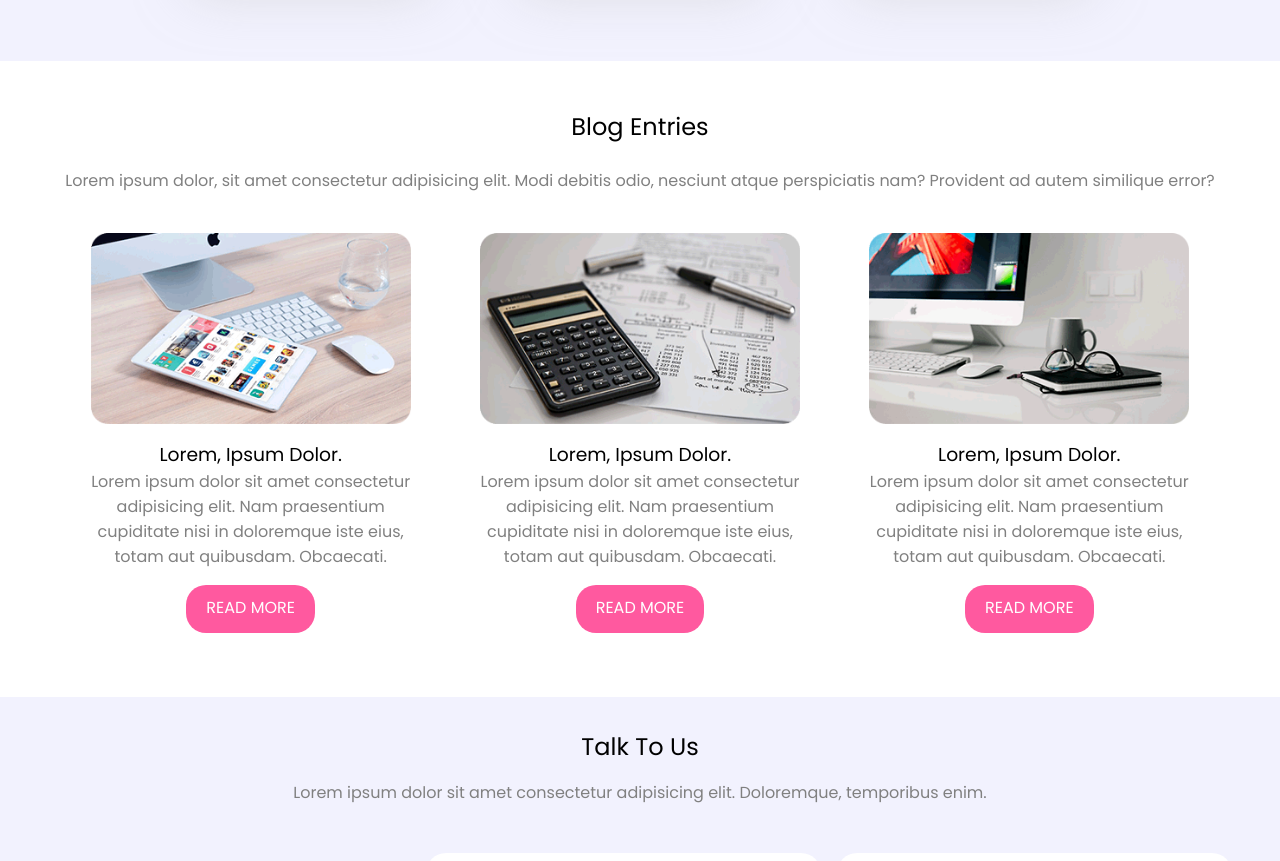
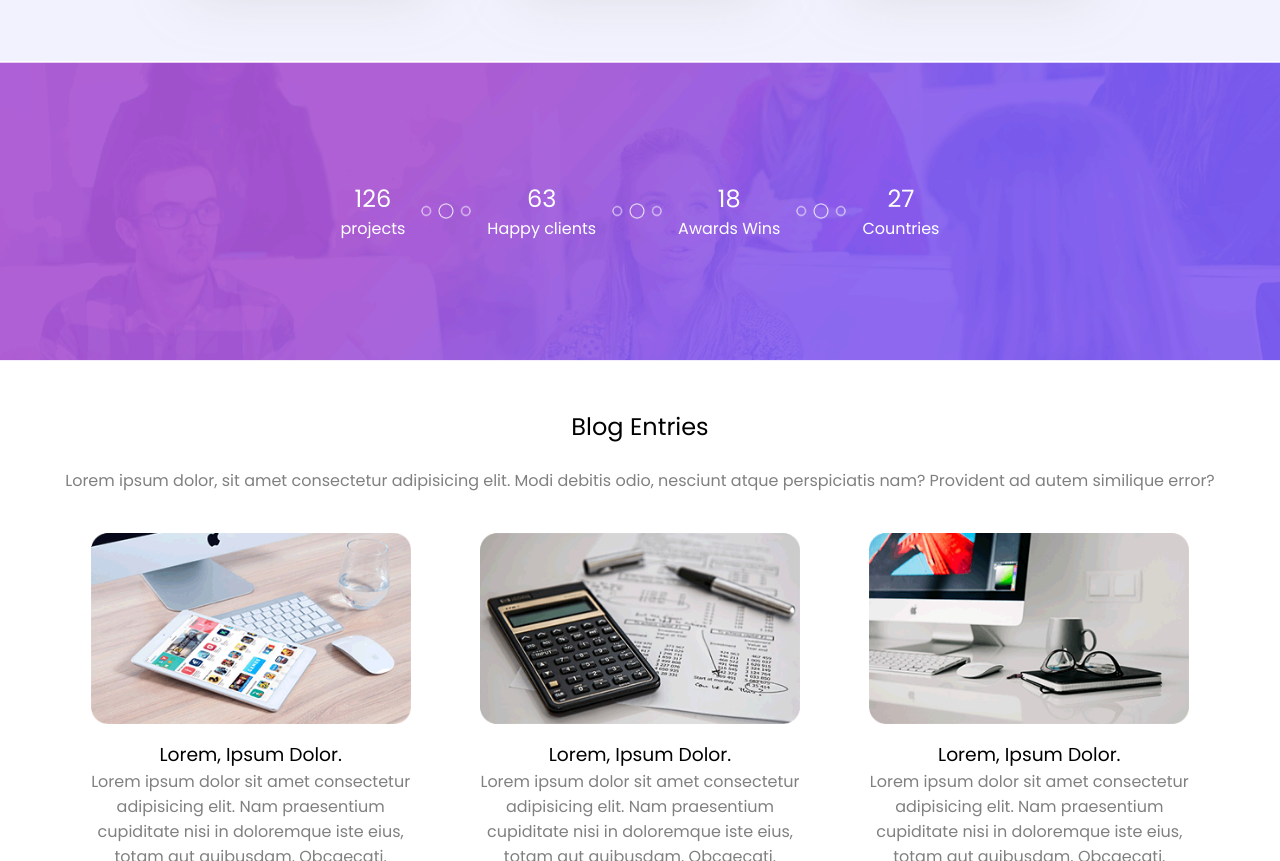
Before and after one commit to MalikAbdCom/malik-tugas-html-css, a website: page index.html in a window 1280 px wide. Shown: the part 3160-4021 px from the top of the page. Drawn offline with Linux system fonts and the light colour scheme.

Commit message:
trust calc section

```diff
--- a/index.html
+++ b/index.html
@@ -412,7 +412,53 @@
     </section>
     <!--                    end of pricing plans -->
 
-    <!--                    blog endtries -->
+    <!--                    trust calc-->
+    <section class="trust-calc">
+      <div class="trust-calc_container">
+        <!--        single item-->
+        <div class="trust-item ti1">
+          <h2>126</h2>
+          <p>projects</p>
+        </div>
+        <!--        end of single item-->
+        <!--        single item-->
+        <div class="trust-item trust-img">
+          <img src="./assets/images/circle-dec.png" alt="trust buble" />
+        </div>
+        <!--        end of single item-->
+        <!--        single item-->
+        <div class="trust-item ti2">
+          <h2>63</h2>
+          <p>Happy clients</p>
+        </div>
+        <!--        end of single item-->
+        <!--        single item-->
+        <div class="trust-item trust-img">
+          <img src="./assets/images/circle-dec.png" alt="trust buble" />
+        </div>
+        <!--        end of single item-->
+        <!--        single item-->
+        <div class=" ti3">
+          <h2>18</h2>
+          <p>Awards Wins</p>
+        </div>
+        <!--        end of single item-->
+        <!--        single item-->
+        <div class="trust-item trust-img">
+          <img src="./assets/images/circle-dec.png" alt="trust buble" />
+        </div>
+        <!--        end of single item-->
+        <!--        single item-->
+        <div class="trust-item ti4">
+          <h2>27</h2>
+          <p>Countries</p>
+        </div>
+        <!--        end of single item-->
+      </div>
+    </section>
+    <!--                    end of trust calc-->
+
+    <!--                    blog entries -->
     <section class="blog-entries" id="blog-entries">
       <div class="section-center">
         <!-- === -->
--- a/style/style.css
+++ b/style/style.css
@@ -464,7 +464,77 @@ header {
     max-width: 250px;
   }
 }
-/* end of pricing plan */ /* blog entries */
+/* end of pricing plan */
+
+/* trust calc*/
+.trust-calc{
+  text-align: center;
+  color: white;
+  /*height: 5rem;*/
+  background-image: url("../assets/images/fun-facts-bg.png");
+  background-repeat: no-repeat;
+  background-size: cover;
+  background-position: center;
+}
+.trust-calc_container{
+  gap: 1rem;
+  padding: 2rem 0;
+  margin-inline: auto;
+}
+.trust-item{
+  margin: 1rem 0;
+}
+.ti1{
+  grid-area: ti1;
+}
+.ti2{
+  grid-area: ti2;
+}
+.ti3{
+  grid-area: ti3;
+}
+.ti4{
+  grid-area: ti4;
+}
+.trust-img{
+  display: none;
+}
+.trust-img img{
+  width: 50px;
+  margin: auto;
+}
+/* === */
+@media screen and (min-width: 768px){
+  .trust-calc_container{
+    grid-template-areas: "ti1 ti2"
+    "ti3 ti4";
+    gap: 2rem;
+    display: grid;
+    max-width: 500px;
+
+  }
+}
+@media screen and (min-width: 1024px){
+  .trust-calc_container{
+    display: flex;
+    gap: 1rem;
+    max-width: 100%;
+    justify-content: center;
+    align-items: center;
+  }
+  .trust-img{
+    display: block;
+  }
+  .trust-calc{
+    display: grid;
+    place-items: center;
+    height: 300px;
+  }
+}
+/* end of trust calc*/
+
+/* blog entries */
+
 .blog-entries {
   padding: 3rem 0;
   text-align: center;
```
